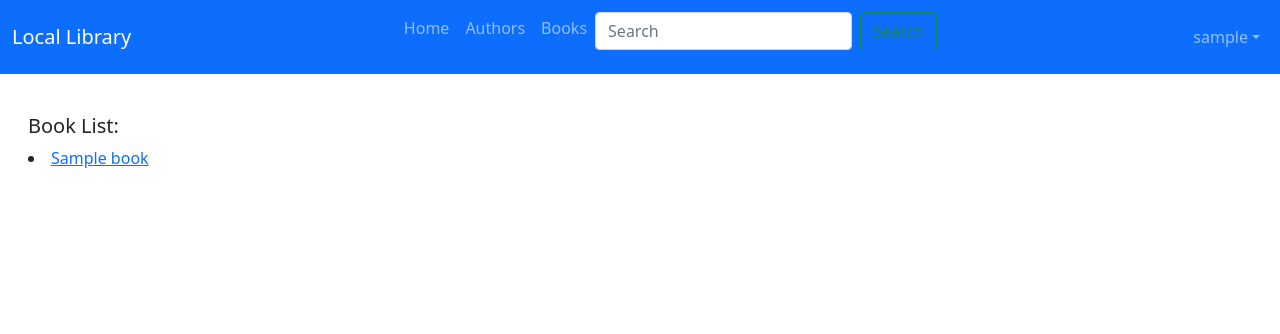
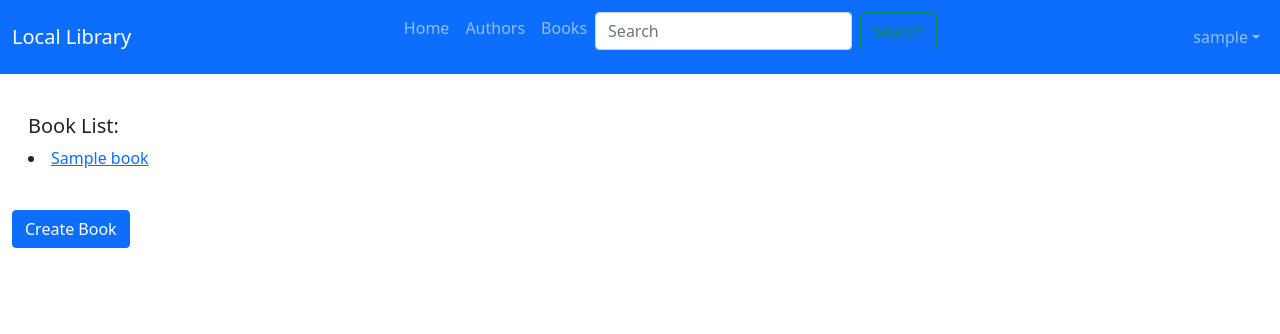
Before and after one commit to swford89/local_library, a Django app: page /catalog/books/ in a window 1280 px wide. Shown: the top 334 px of the page. Run offline with Django 3.2, Linux system fonts and the light colour scheme; a user stored in the database is signed in; tables that the repository leaves empty hold one stand-in row (values such as "Sample post").

Commit message:
formatted templates to add admin book creation from catalog app; added urls and generic views accordingly

```diff
--- a/catalog/templates/catalog/book_list.html
+++ b/catalog/templates/catalog/book_list.html
@@ -7,13 +7,29 @@
 
         <br>
         <div class="container-fluid">
+            <section>
                 <div class="card-body">
                     <h5 class="card-title">Book List:</h5>
                     {% for book in book_list %}
                         <li class="card-text"><a href="{% url 'catalog:book_detail' book.id %}">{{ book.title }}</a></li>
                     {% endfor %}
                 </div>
+            </section>
         </div>
+
+
+    {% if user.is_superuser %}
+
+        <br>
+        <div class="container-fluid">
+            <aside>
+                <ul class="nav justify-content-right">
+                    <a class="btn btn-primary" href="{% url 'catalog:book_create' %}">Create Book</a>
+                </ul>
+            </aside>
+        </div>
+
+    {% endif %}
 
     {% else %}
 
--- a/catalog/urls.py
+++ b/catalog/urls.py
@@ -17,4 +17,5 @@ urlpatterns = [
     path("author/create/", views.AuthorCreate.as_view(), name="author_create"),
     path("author/<int:pk>/update/", views.AuthorUpdate.as_view(), name="author_update"),
     path("author/<int:pk>/delete/", views.AuthorDelete.as_view(), name="author_delete"),
+    path("book/create/", views.BookCreate.as_view(), name="book_create"),
 ]
--- a/catalog/views.py
+++ b/catalog/views.py
@@ -134,3 +134,14 @@ class AuthorUpdate(UpdateView, PermissionRequiredMixin):
 class AuthorDelete(DeleteView, PermissionRequiredMixin):
     model = Author
     success_url = reverse_lazy("catalog:author_list")
+
+# generic view editing for Book model
+class BookCreate(CreateView, PermissionRequiredMixin):
+    model = Book
+    fields = ["title", "author", "summary", "isbn", "genre", "language"]
+
+class BookUpdate(UpdateView, PermissionRequiredMixin):
+    model = Book
+
+class BookDelete(DeleteView, PermissionRequiredMixin):
+    model = Book
```
Also changed, not shown: catalog/templates/catalog/book_form.html (added, +23 -0 lines). Lines whose indentation alone changed are shown as unchanged.
